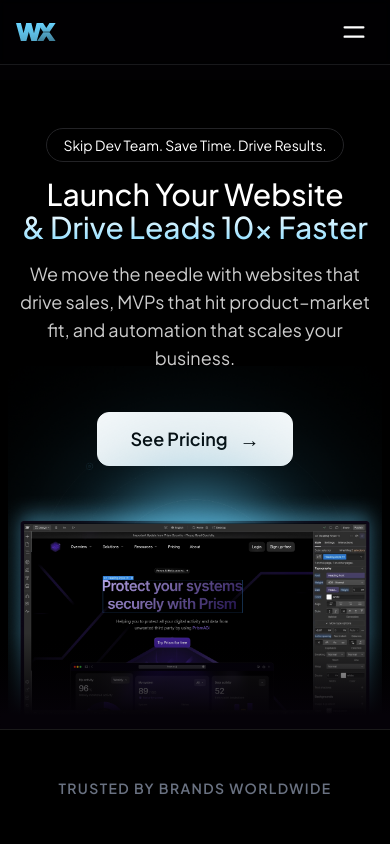
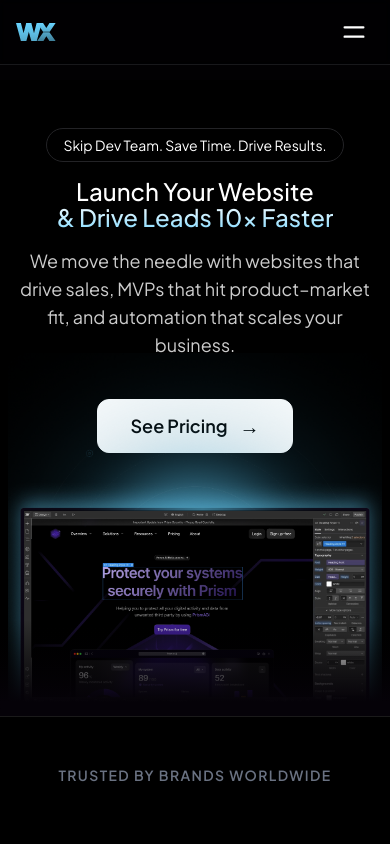
Before and after one commit to deepdecrypt/webfloexperts, a Next.js app: page / in a window 390 px wide. Shown: the top 844 px of the page. Built offline with nearby package versions, Linux system fonts and the light colour scheme.

Commit message:
Update hero heading font size for mobile

```diff
--- a/src/app/page.tsx
+++ b/src/app/page.tsx
@@ -218,7 +218,7 @@ export default function Home() {
                 Skip Dev Team. Save Time. Drive Results.
               </span>
               {/* Heading */}
-              <h1 className="text-3xl md:text-7xl font-medium leading-tight text-white mb-4 pointer-events-auto" style={{ lineHeight: 1.1 }}>
+              <h1 className="text-2xl md:text-7xl font-medium leading-tight text-white mb-4 pointer-events-auto" style={{ lineHeight: 1.1 }}>
                 Launch Your Website<br />
                 <span className="bg-gradient-to-b from-white to-[#7fdaff] text-transparent bg-clip-text">&amp; Drive Leads 10x Faster</span>
               </h1>
```
